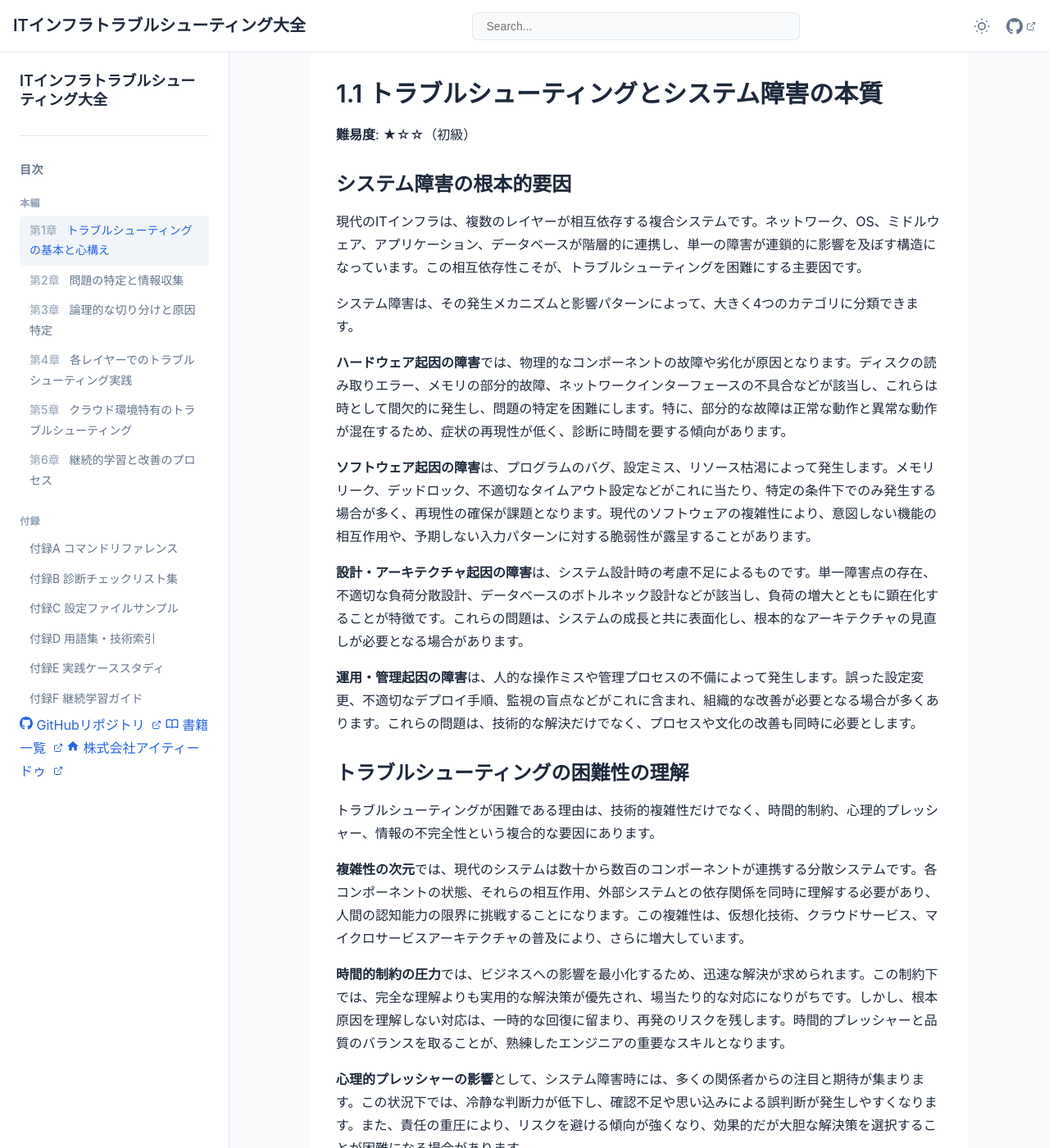
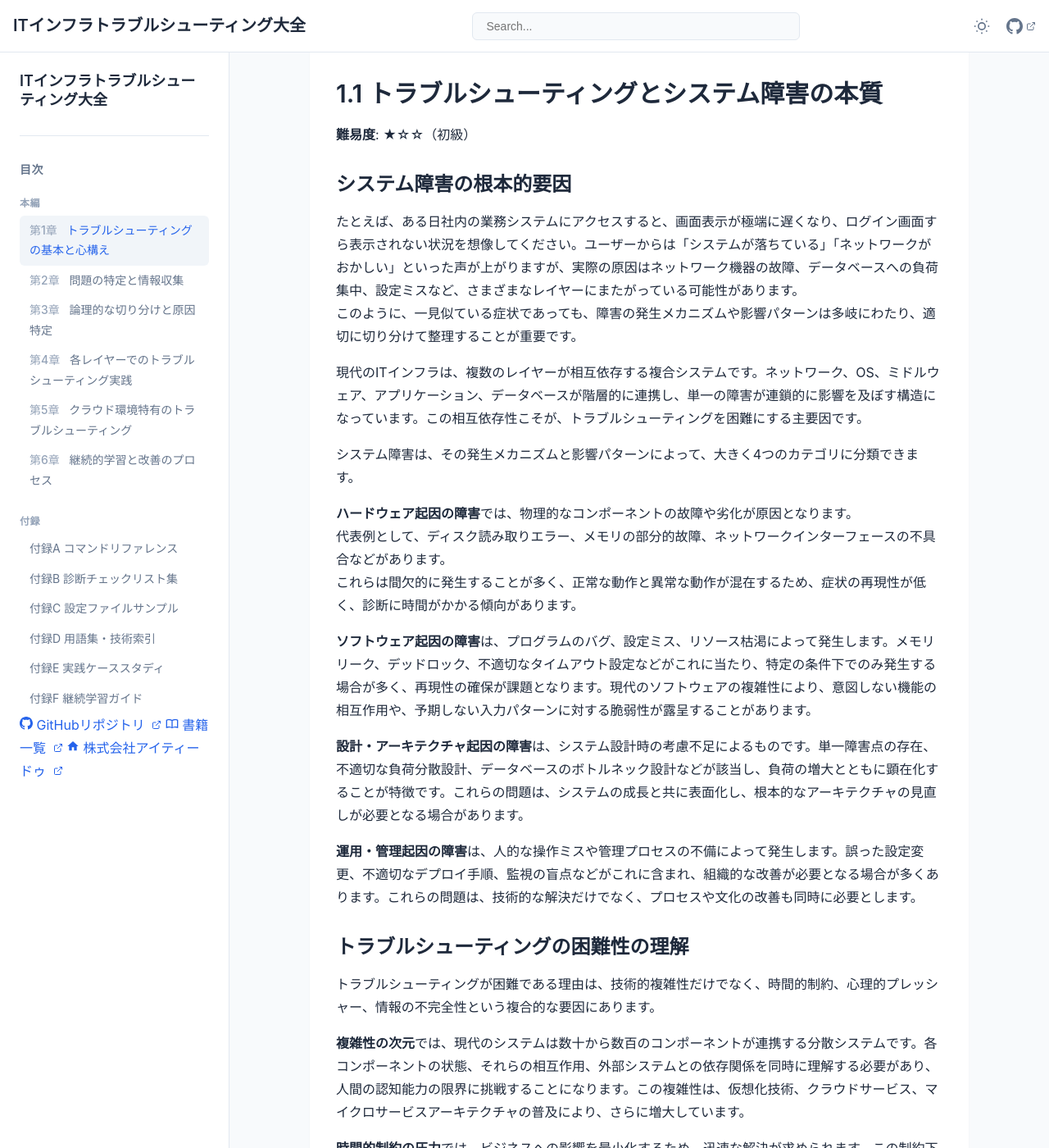
Before and after one commit to itdojp/IT-infra-troubleshooting-book, a Jekyll site: the page built from docs/src/chapter-chapter01/index.md, in a window 1280 px wide and 1400 px high, scrolled down 478 px. Shown: the whole window at 82% size. Built offline with Jekyll 4.4.1, drawn with Linux system fonts in a browser that asks for light colours; some of the changed text lies outside the part shown.

Commit message:
docs: clarify target level and incident templates

````diff
--- a/docs/src/chapter-chapter01/index.md
+++ b/docs/src/chapter-chapter01/index.md
@@ -20,11 +20,16 @@ order: 1
 
 ### システム障害の根本的要因
 
+たとえば、ある日社内の業務システムにアクセスすると、画面表示が極端に遅くなり、ログイン画面すら表示されない状況を想像してください。ユーザーからは「システムが落ちている」「ネットワークがおかしい」といった声が上がりますが、実際の原因はネットワーク機器の故障、データベースへの負荷集中、設定ミスなど、さまざまなレイヤーにまたがっている可能性があります。
+このように、一見似ている症状であっても、障害の発生メカニズムや影響パターンは多岐にわたり、適切に切り分けて整理することが重要です。
+
 現代のITインフラは、複数のレイヤーが相互依存する複合システムです。ネットワーク、OS、ミドルウェア、アプリケーション、データベースが階層的に連携し、単一の障害が連鎖的に影響を及ぼす構造になっています。この相互依存性こそが、トラブルシューティングを困難にする主要因です。
 
 システム障害は、その発生メカニズムと影響パターンによって、大きく4つのカテゴリに分類できます。
 
-**ハードウェア起因の障害**では、物理的なコンポーネントの故障や劣化が原因となります。ディスクの読み取りエラー、メモリの部分的故障、ネットワークインターフェースの不具合などが該当し、これらは時として間欠的に発生し、問題の特定を困難にします。特に、部分的な故障は正常な動作と異常な動作が混在するため、症状の再現性が低く、診断に時間を要する傾向があります。
+**ハードウェア起因の障害**では、物理的なコンポーネントの故障や劣化が原因となります。
+代表例として、ディスク読み取りエラー、メモリの部分的故障、ネットワークインターフェースの不具合などがあります。
+これらは間欠的に発生することが多く、正常な動作と異常な動作が混在するため、症状の再現性が低く、診断に時間がかかる傾向があります。
 
 **ソフトウェア起因の障害**は、プログラムのバグ、設定ミス、リソース枯渇によって発生します。メモリリーク、デッドロック、不適切なタイムアウト設定などがこれに当たり、特定の条件下でのみ発生する場合が多く、再現性の確保が課題となります。現代のソフトウェアの複雑性により、意図しない機能の相互作用や、予期しない入力パターンに対する脆弱性が露呈することがあります。
 
@@ -38,7 +43,8 @@ order: 1
 
 **複雑性の次元**では、現代のシステムは数十から数百のコンポーネントが連携する分散システムです。各コンポーネントの状態、それらの相互作用、外部システムとの依存関係を同時に理解する必要があり、人間の認知能力の限界に挑戦することになります。この複雑性は、仮想化技術、クラウドサービス、マイクロサービスアーキテクチャの普及により、さらに増大しています。
 
-**時間的制約の圧力**では、ビジネスへの影響を最小化するため、迅速な解決が求められます。この制約下では、完全な理解よりも実用的な解決策が優先され、場当たり的な対応になりがちです。しかし、根本原因を理解しない対応は、一時的な回復に留まり、再発のリスクを残します。時間的プレッシャーと品質のバランスを取ることが、熟練したエンジニアの重要なスキルとなります。
+**時間的制約の圧力**では、ビジネスへの影響を最小化するため、迅速な解決が求められます。この制約下では、完全な理解よりも実用的な解決策が優先され、場当たり的な対応になりがちです。しかし、根本原因を理解しない対応は、一時的な回復に留まり、再発のリスクを残します。
+時間的プレッシャーと対応品質のバランスを取ることが、熟練したエンジニアに求められる重要なスキルです。そのためには、初動で「止血（影響緩和）」と「根本原因調査」を意識的に分けて考えることが有効です。
 
 **心理的プレッシャーの影響**として、システム障害時には、多くの関係者からの注目と期待が集まります。この状況下では、冷静な判断力が低下し、確認不足や思い込みによる誤判断が発生しやすくなります。また、責任の重圧により、リスクを避ける傾向が強くなり、効果的だが大胆な解決策を選択することが困難になる場合があります。
 
--- a/docs/src/chapter-chapter06/index.md
+++ b/docs/src/chapter-chapter06/index.md
@@ -52,6 +52,8 @@ order: 6
 **影響範囲の定量的評価**では、インシデントが組織に与えた影響を数値化します。
 
 影響評価計算例：
+
+以下は、インシデントがビジネスに与えた影響（ダウンタイム、失われたトランザクション数、SLAへの影響など）を簡易的に計算する例です。コードの細部まで理解できなくても構いません。どのような項目を定量化すべきかを考える材料として眺め、必要に応じて開発チームと協力しながら、自組織向けのツールへ発展させていくことを想定しています。
 ```python
 # インシデント影響度計算スクリプト
 import datetime
````
Also changed, not shown: docs/index.md (+2 -0 lines), docs/src/appendices/b.md (+1 -0 lines).
